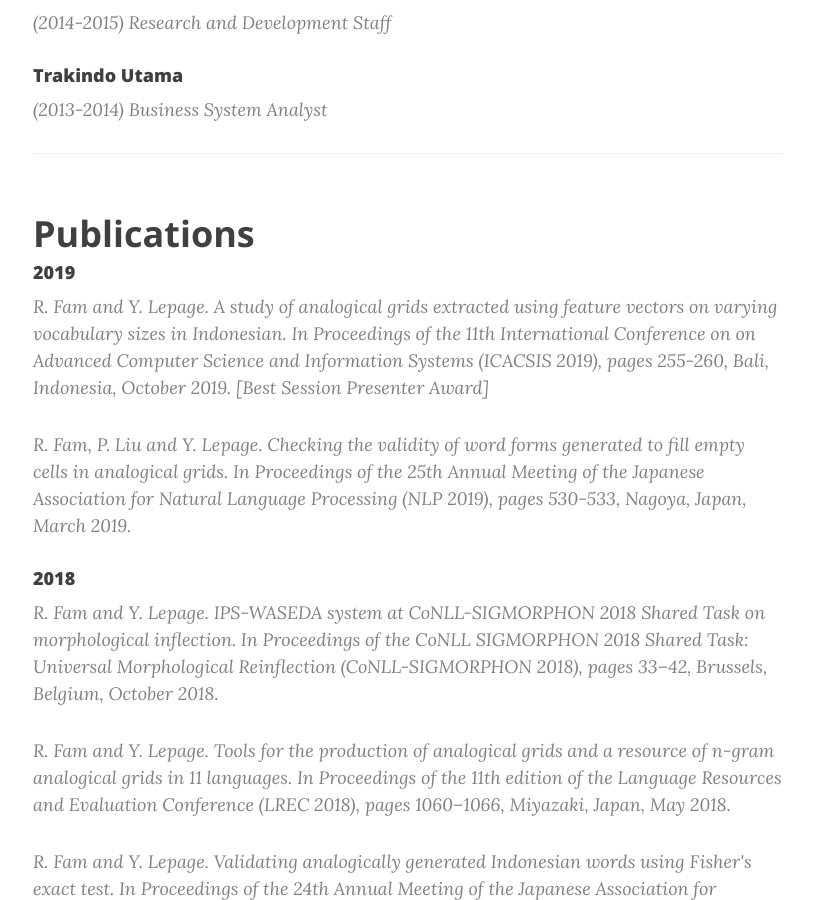
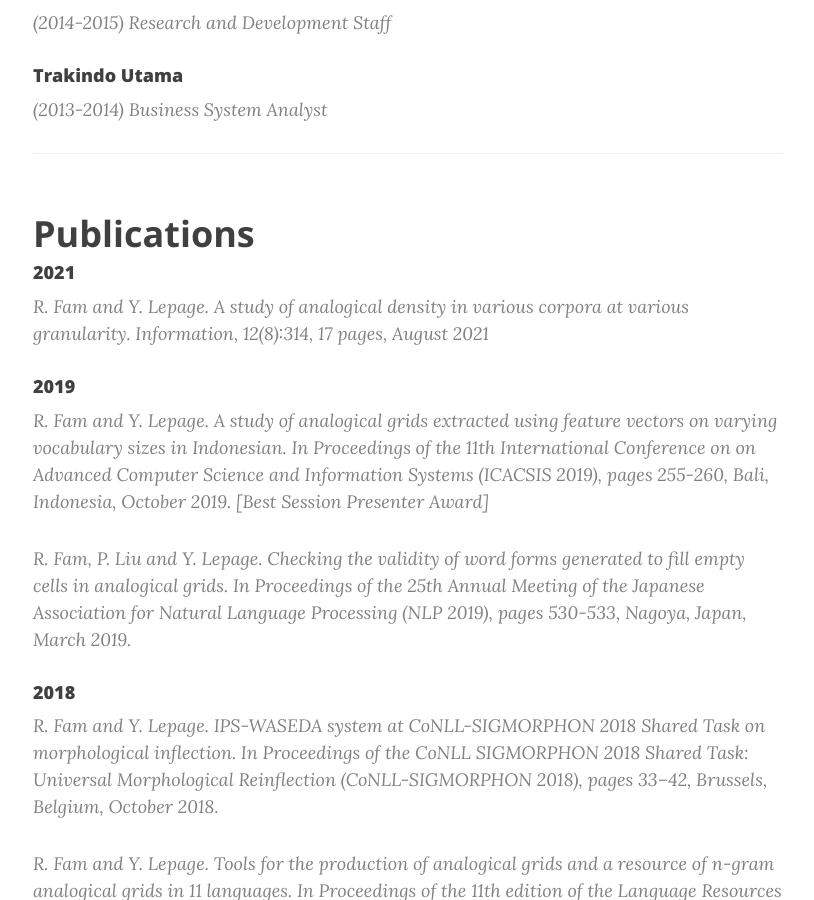
Before and after one commit to famrashel/famrashel.github.io, a Jekyll site: the page built from profile.html, in a window 1280 px wide and 900 px high, scrolled down 1496 px. Shown: the whole window, without its empty margins (232-1046 px from the left). Built offline with Jekyll 4.4.1, drawn with Linux system fonts in a browser that asks for light colours; nearby versions of some CDN libraries.

Commit message:
Update profile (publications)

```diff
--- a/profile.html
+++ b/profile.html
@@ -65,6 +65,10 @@ header-img: "img/about-bg.jpg"
 <hr>
 <div class="post-preview">
     <h2 class="section-heading">Publications</h2>
+    <h4 class="post-subtitle">2021</h4>
+        <p class="post-meta">
+            R. Fam and Y. Lepage.  A study of analogical density in various corpora at various granularity. Information, 12(8):314, 17 pages, August 2021
+        </p>
     <h4 class="post-subtitle">2019</h4>
         <p class="post-meta">
             R. Fam and Y. Lepage. A study of analogical grids extracted using feature vectors on varying vocabulary sizes in Indonesian. In Proceedings of the 11th International Conference on on Advanced Computer Science and Information Systems (ICACSIS 2019), pages 255-260, Bali, Indonesia, October 2019. [Best Session Presenter Award]
```
